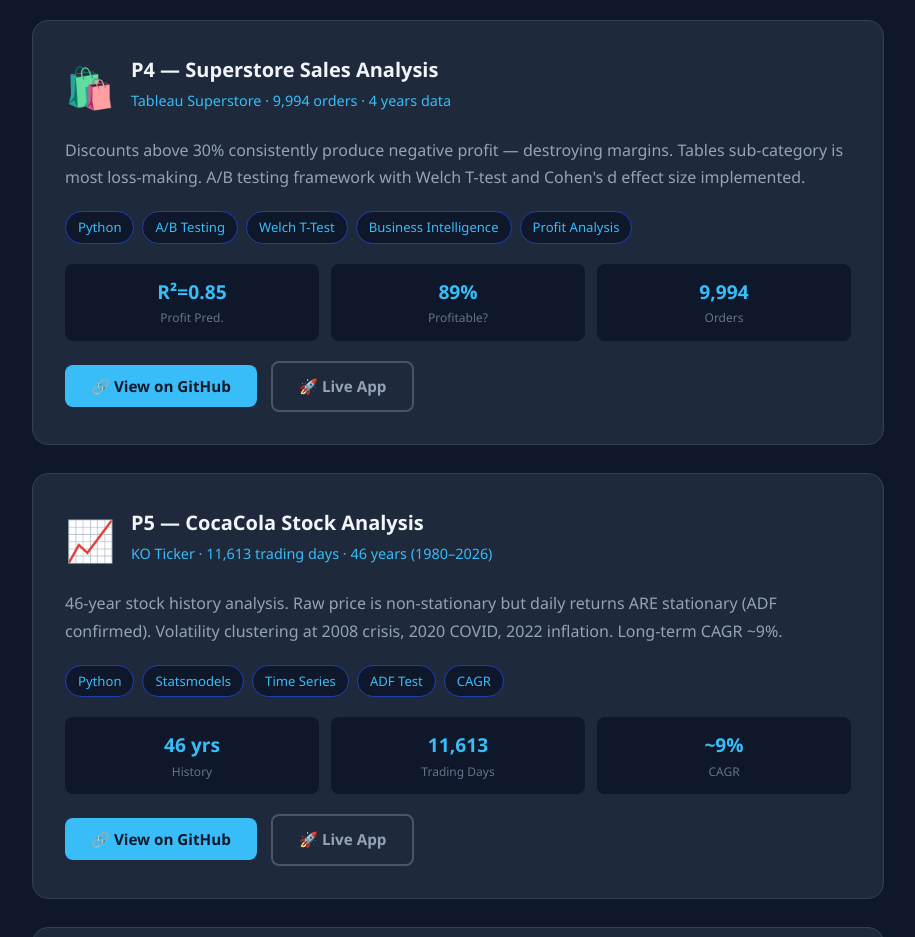
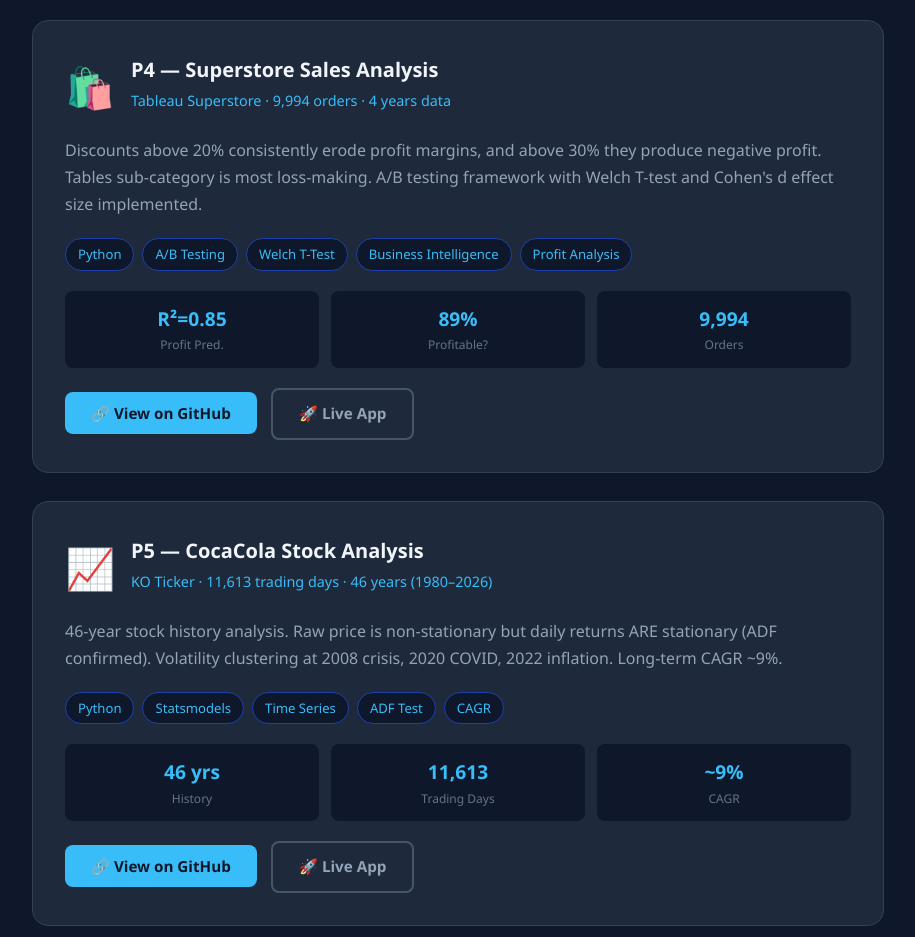
Before and after one commit to mohamedsayed980/mysite, a plain HTML site: page index.html in a window 1280 px wide. Shown: the part 4320-5257 px from the top of the page, without its empty margins (182-1097 px from the left). Drawn offline with Linux system fonts and the light colour scheme.

Commit message:
Add files via upload

```diff
--- a/index.html
+++ b/index.html
@@ -251,7 +251,7 @@
         <div class="project-subtitle">Tableau Superstore · 9,994 orders · 4 years data</div>
       </div>
     </div>
-    <p class="project-desc">Discounts above 30% consistently produce negative profit — destroying margins. Tables sub-category is most loss-making. A/B testing framework with Welch T-test and Cohen's d effect size implemented.</p>
+    <p class="project-desc">Discounts above 20% consistently erode profit margins, and above 30% they produce negative profit. Tables sub-category is most loss-making. A/B testing framework with Welch T-test and Cohen's d effect size implemented.</p>
     <div class="tags">
       <span class="tag">Python</span><span class="tag">A/B Testing</span><span class="tag">Welch T-Test</span><span class="tag">Business Intelligence</span><span class="tag">Profit Analysis</span>
     </div>
```
